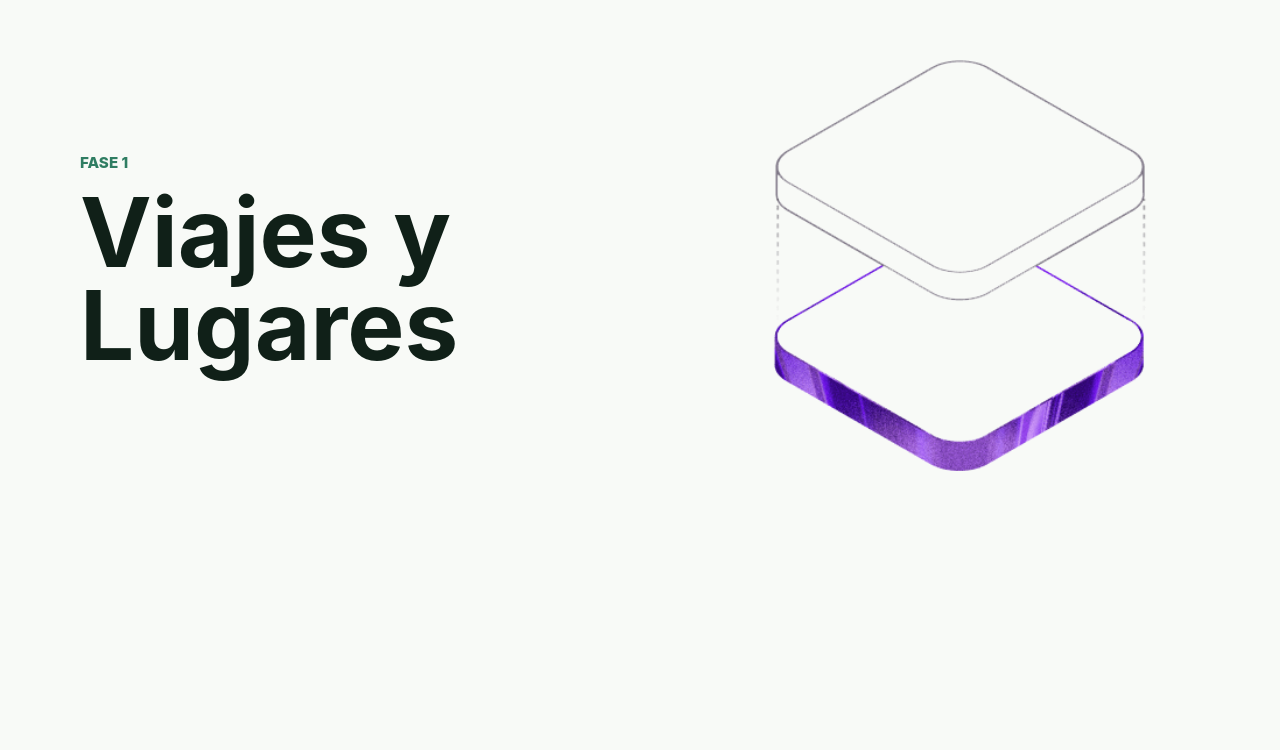
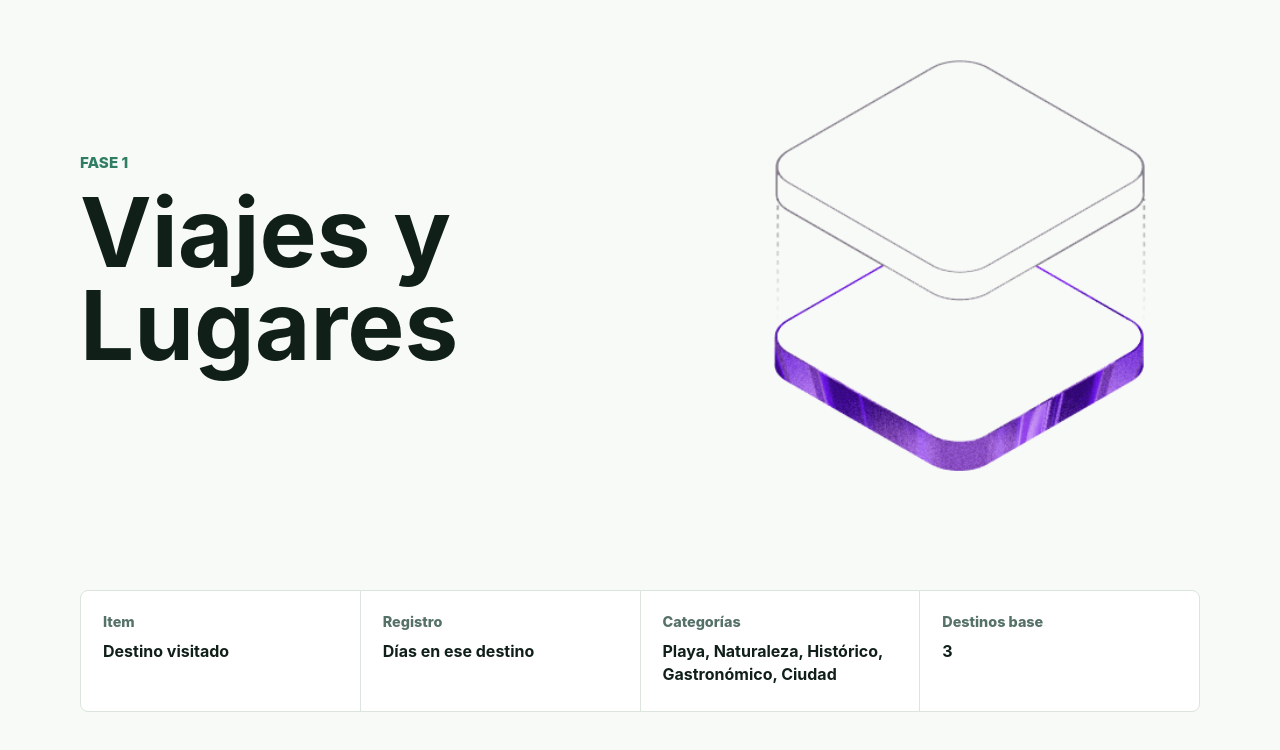
Before and after one commit to Alejand5672/Proyecto2_web, a React app in the folder frontend/: page / in a window 1280 px wide. Shown: the part 138-888 px from the top of the page. Before the commit the page ends 800 px from the top, so only its background shows below. Built offline with nearby package versions, Linux system fonts and the light colour scheme; the HTML template or start-up script is replaced by a standard one.

Commit message:
Definiendo categorias

```diff
--- a/frontend/src/App.css
+++ b/frontend/src/App.css
@@ -1,5 +1,6 @@
 .app {
   min-height: 100vh;
+  padding-bottom: 48px;
   color: #182126;
   background: #f8faf7;
 }
@@ -40,6 +41,38 @@
   object-fit: contain;
 }
 
+.summary {
+  display: grid;
+  grid-template-columns: repeat(4, minmax(0, 1fr));
+  gap: 1px;
+  width: min(1120px, calc(100% - 40px));
+  margin: -72px auto 0;
+  overflow: hidden;
+  border: 1px solid #dbe5dd;
+  border-radius: 8px;
+  background: #dbe5dd;
+}
+
+.summary div {
+  min-height: 120px;
+  padding: 22px;
+  background: #ffffff;
+}
+
+.summary span {
+  display: block;
+  margin-bottom: 10px;
+  color: #557168;
+  font-size: 0.9rem;
+  font-weight: 800;
+}
+
+.summary strong {
+  display: block;
+  color: #102018;
+  line-height: 1.45;
+}
+
 @media (max-width: 820px) {
   .hero {
     grid-template-columns: 1fr;
@@ -52,7 +85,8 @@
     max-height: 300px;
   }
 
-  .project-scope {
+  .summary {
     grid-template-columns: 1fr;
+    margin-top: 0;
   }
 }
--- a/frontend/src/App.jsx
+++ b/frontend/src/App.jsx
@@ -1,4 +1,6 @@
 import heroImg from './assets/hero.png'
+import { destinosIniciales } from './services/destinosIniciales'
+import { CATEGORIAS } from './utils/categorias'
 import './App.css'
 
 function App() {
@@ -16,6 +18,25 @@ function App() {
           alt="Ilustracion de destinos de viaje"
         />
       </section>
+
+      <section className="summary" aria-label="Datos base del proyecto">
+        <div>
+          <span>Item</span>
+          <strong>Destino visitado</strong>
+        </div>
+        <div>
+          <span>Registro</span>
+          <strong>Días en ese destino</strong>
+        </div>
+        <div>
+          <span>Categorías</span>
+          <strong>{CATEGORIAS.map((categoria) => categoria.nombre).join(', ')}</strong>
+        </div>
+        <div>
+          <span>Destinos base</span>
+          <strong>{destinosIniciales.length}</strong>
+        </div>
+      </section>
     </main>
   )
 }
--- /dev/null
+++ b/frontend/src/services/destinosIniciales.js
@@ -0,0 +1,46 @@
+import { crearDestino } from '../utils/destinoModelo'
+
+export const destinosIniciales = [
+  crearDestino({
+    id: 'destino-1',
+    nombre: 'Cancun',
+    categoriaId: 'playa',
+    pais: 'Mexico',
+    ciudad: 'Cancun',
+    estado: 'Quintana Roo',
+    calificacion: 5,
+    atributos: {
+      diasEnDestino: 4,
+      notas: 'Playas, descanso y actividades acuaticas.',
+      tipoExperiencia: 'Relajacion',
+    },
+  }),
+  crearDestino({
+    id: 'destino-2',
+    nombre: 'Ciudad de Mexico',
+    categoriaId: 'ciudad',
+    pais: 'Mexico',
+    ciudad: 'Ciudad de Mexico',
+    estado: 'Ciudad de Mexico',
+    calificacion: 4,
+    atributos: {
+      diasEnDestino: 3,
+      notas: 'Museos, comida y recorridos urbanos.',
+      tipoExperiencia: 'Cultural',
+    },
+  }),
+  crearDestino({
+    id: 'destino-3',
+    nombre: 'Chichen Itza',
+    categoriaId: 'historico',
+    pais: 'Mexico',
+    ciudad: 'Tinum',
+    estado: 'Yucatan',
+    calificacion: 5,
+    atributos: {
+      diasEnDestino: 1,
+      notas: 'Zona arqueologica y patrimonio historico.',
+      tipoExperiencia: 'Historia',
+    },
+  }),
+]
--- /dev/null
+++ b/frontend/src/utils/categorias.js
@@ -0,0 +1,26 @@
+export const CATEGORIAS = [
+  {
+    id: 'playa',
+    nombre: 'Playa',
+  },
+  {
+    id: 'naturaleza',
+    nombre: 'Naturaleza',
+  },
+  {
+    id: 'historico',
+    nombre: 'Histórico',
+  },
+  {
+    id: 'gastronomico',
+    nombre: 'Gastronómico',
+  },
+  {
+    id: 'ciudad',
+    nombre: 'Ciudad',
+  },
+]
+
+export function obtenerCategoriaPorId(categoriaId) {
+  return CATEGORIAS.find((categoria) => categoria.id === categoriaId) ?? null
+}
--- /dev/null
+++ b/frontend/src/utils/destinoModelo.js
@@ -0,0 +1,26 @@
+export const destinoInicial = {
+  id: '',
+  nombre: '',
+  categoriaId: 'ciudad',
+  pais: '',
+  ciudad: '',
+  estado: '',
+  calificacion: 0,
+  atributos: {
+    diasEnDestino: 0,
+    notas: '',
+    tipoExperiencia: '',
+  },
+  activo: true,
+}
+
+export function crearDestino(datos = {}) {
+  return {
+    ...destinoInicial,
+    ...datos,
+    atributos: {
+      ...destinoInicial.atributos,
+      ...(datos.atributos ?? {}),
+    },
+  }
+}
```
Also changed, not shown: 2 other files (tests, documents, lock files or other folders).
